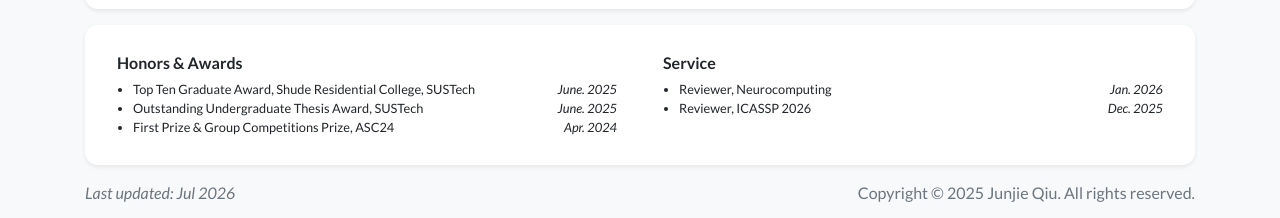
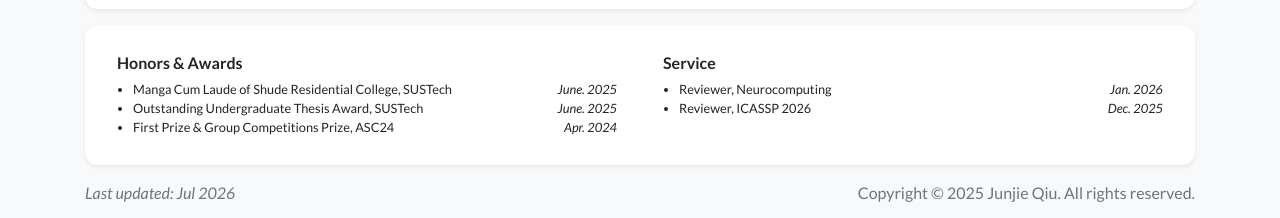
Before and after one commit to jayjunjieqiu/jayjunjieqiu.github.io, a Jekyll site: the page built from index.html, in a window 1280 px wide and 900 px high, scrolled down 1151 px. Shown: the part 679-897 px from the top of the window. Built offline with Jekyll 4.4.1, drawn with Linux system fonts in a browser that asks for light colours; nearby versions of some CDN libraries; a style sheet for code colours, icons or effects is not loaded.

Commit message:
Rename Shude graduate award

```diff
--- a/_data/profile.yml
+++ b/_data/profile.yml
@@ -46,7 +46,7 @@ experience:
   date: March. 2025 - Dec. 2025
 
 awards:
-- name: Top Ten Graduate Award, Shude Residential College, SUSTech
+- name: Manga Cum Laude of Shude Residential College, SUSTech
   date: June. 2025
 - name: Outstanding Undergraduate Thesis Award, SUSTech
   date: June. 2025
```
